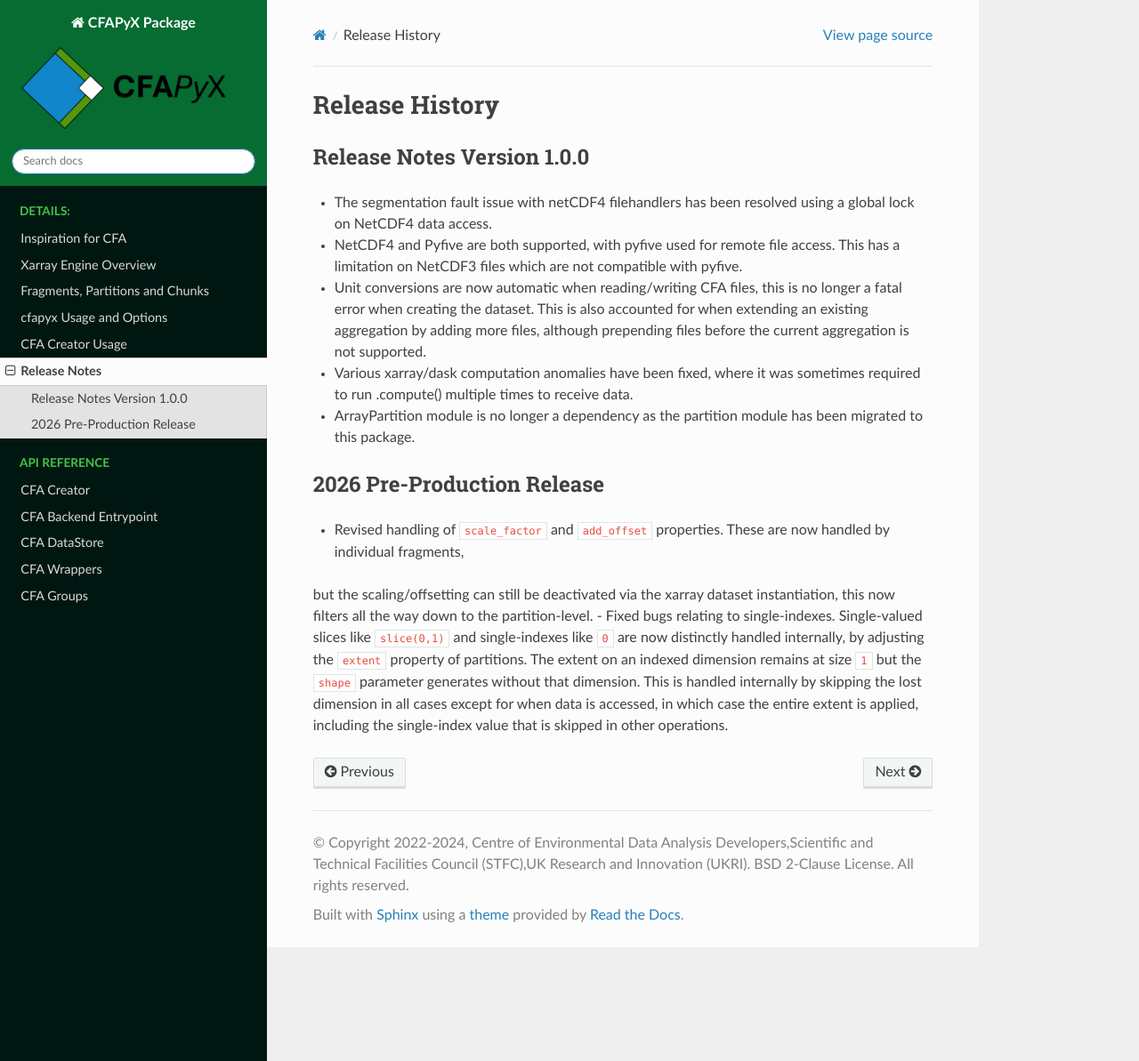
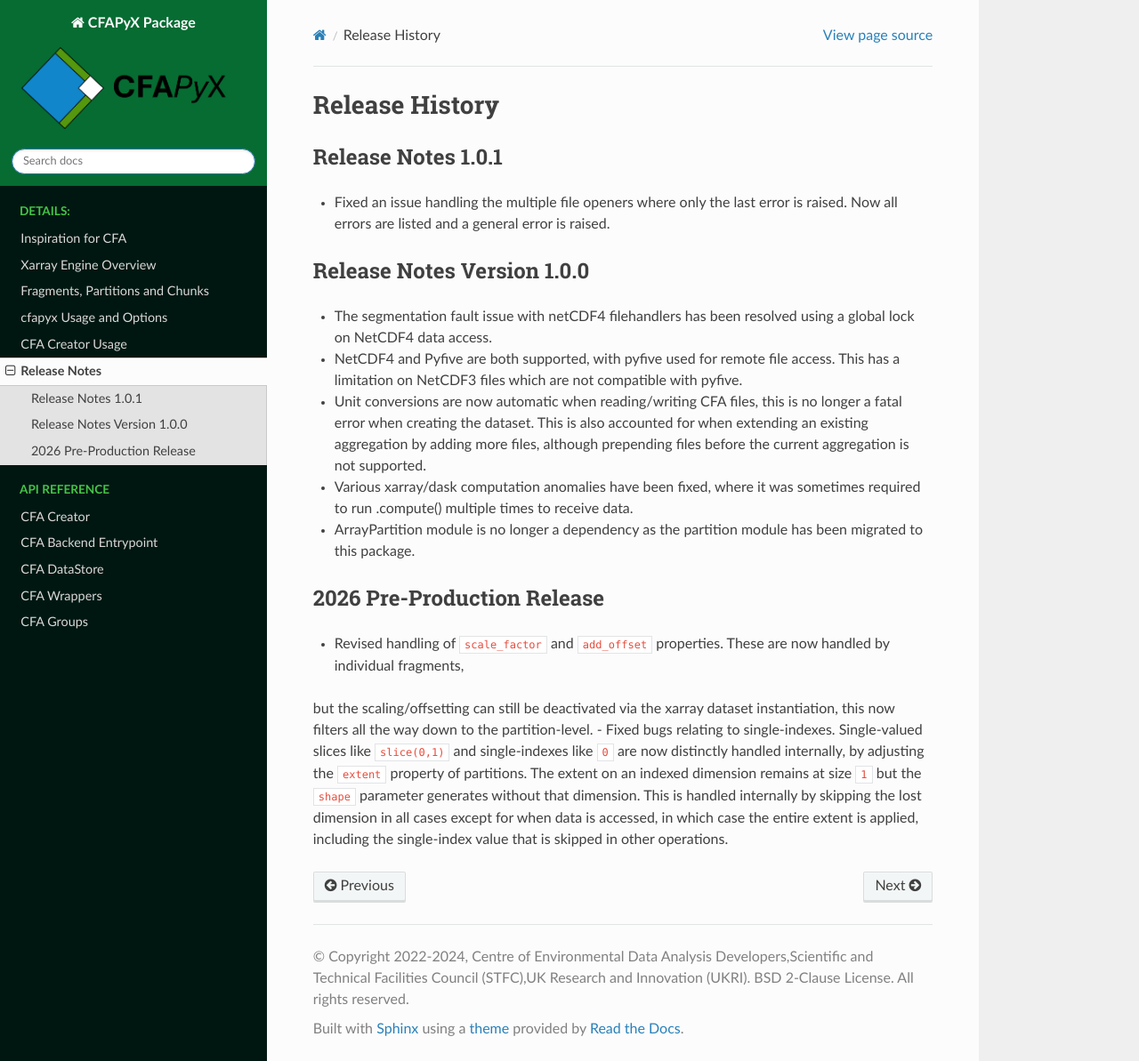
Before and after one commit to cedadev/CFAPyX, a Sphinx documentation site: the page built from docs/source/releases.rst, in a window 1280 px wide and 1193 px high. Shown: the whole window at 89% size. Built offline with Sphinx 7.4.7 and the Read the Docs theme 3.1.0, drawn with Linux system fonts in a browser that asks for light colours.

Commit message:
Added minor release notes

```diff
--- a/docs/source/releases.rst
+++ b/docs/source/releases.rst
@@ -1,6 +1,10 @@
 ===============
 Release History
 ===============
+
+Release Notes 1.0.1
+-------------------
+- Fixed an issue handling the multiple file openers where only the last error is raised. Now all errors are listed and a general error is raised.
 
 Release Notes Version 1.0.0
 ---------------------------
```
